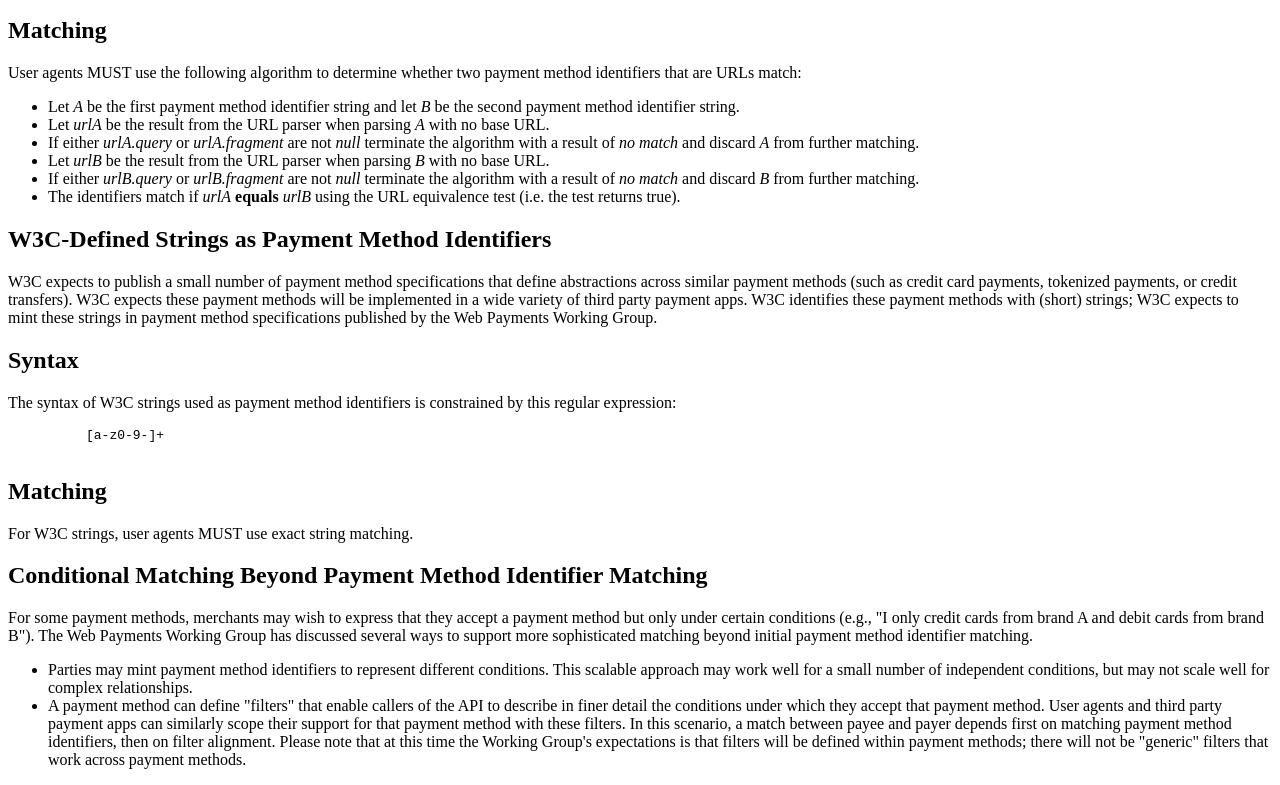
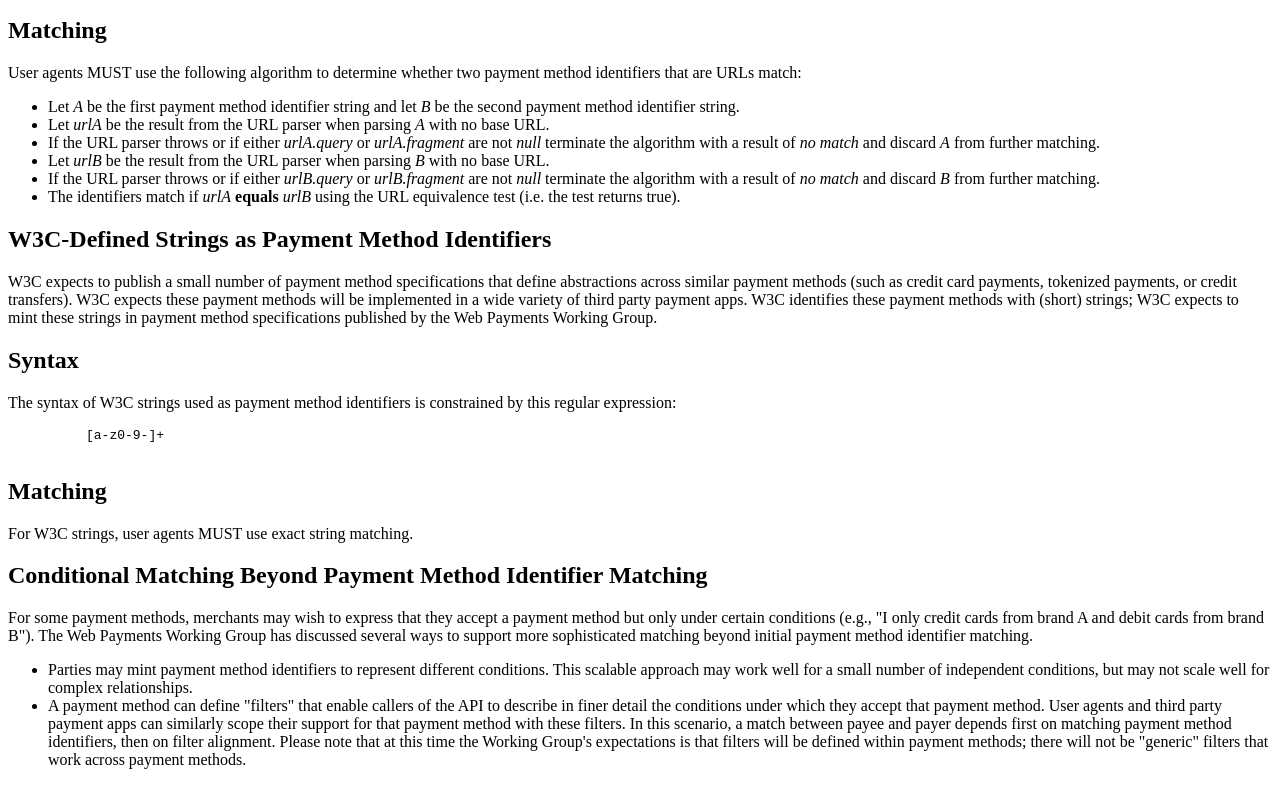
Before and after one commit to w3c/payment-method-id, a plain HTML site: page index.html in a window 1280 px wide. Shown: the part 796-1581 px from the top of the page. Drawn offline with Linux system fonts and the light colour scheme.

Commit message:
If URL parsing fails then always fail to match URLs.
Fixes #27.
Fixes #8.

```diff
--- a/index.html
+++ b/index.html
@@ -200,16 +200,16 @@
           <li>Let <em>urlA</em> be the result from the <a>URL parser</a> when
           parsing <em>A</em> with no <a>base URL</a>.
           </li>
-          <li>If either <em>urlA.query</em> or <em>urlA.fragment</em> are not
-          <em>null</em> terminate the algorithm with a result of <em>no
-          match</em> and discard <em>A</em> from further matching.
+          <li>If the <a>URL parser</a> throws or if either <em>urlA.query</em>
+          or <em>urlA.fragment</em> are not <em>null</em> terminate the algorithm
+          with a result of <em>no match</em> and discard <em>A</em> from further matching.
           </li>
           <li>Let <em>urlB</em> be the result from the <a>URL parser</a> when
           parsing <em>B</em> with no <a>base URL</a>.
           </li>
-          <li>If either <em>urlB.query</em> or <em>urlB.fragment</em> are not
-          <em>null</em> terminate the algorithm with a result of <em>no
-          match</em> and discard <em>B</em> from further matching.
+          <li>If the <a>URL parser</a> throws or if either <em>urlB.query</em>
+          or <em>urlB.fragment</em> are not <em>null</em> terminate the algorithm
+          with a result of <em>no match</em> and discard <em>B</em> from further matching.
           </li>
           <li>The identifiers match if <em>urlA</em> <strong>equals</strong>
           <em>urlB</em> using the <a>URL equivalence</a> test (i.e. the test
```
